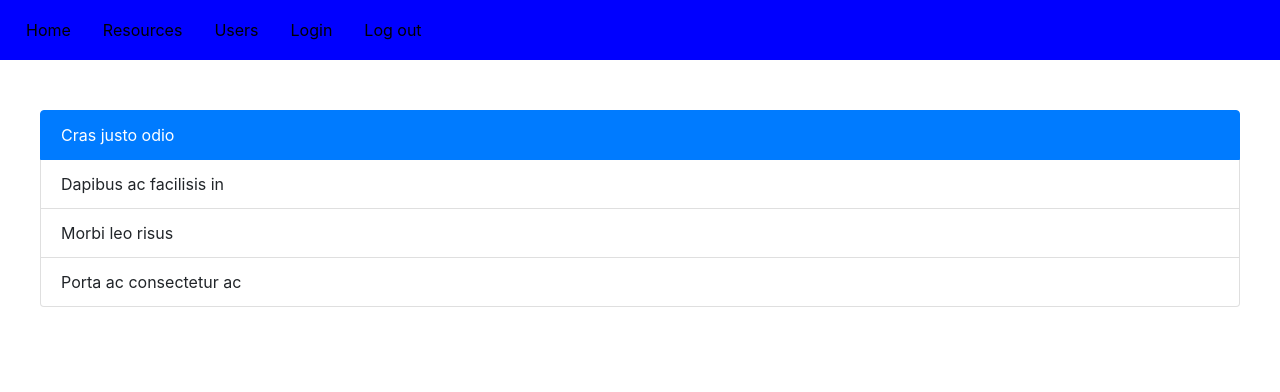
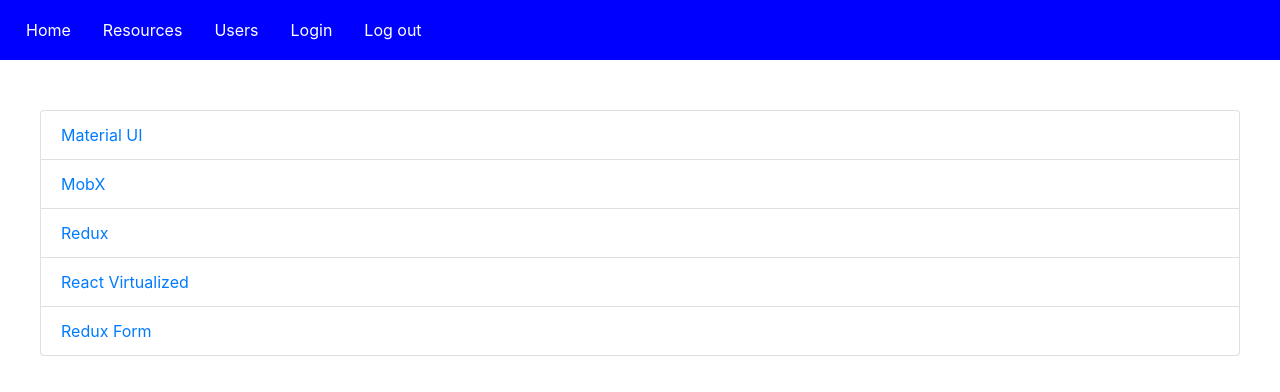
Before and after one commit to OlehHinko/admin-project, a React (Create React App) app: page /resources in a window 1280 px wide. Shown: the top 392 px of the page. Built offline with nearby package versions, Linux system fonts and the light colour scheme.

Commit message:
third commit

```diff
--- a/package.json
+++ b/package.json
@@ -10,7 +10,8 @@
     "react-dom": "^16.8.4",
     "react-router": "^5.0.0",
     "react-router-dom": "^5.0.0",
-    "react-scripts": "2.1.8"
+    "react-scripts": "2.1.8",
+    "react-switch": "^4.1.0"
   },
   "scripts": {
     "start": "react-scripts start",
--- a/src/App.js
+++ b/src/App.js
@@ -6,10 +6,11 @@
 import Resources from './components/Resources/Resources';
 import Users from './components/Users/Users';
 import Logination from './components/Logination/Logination';
-import User from "./components/Users/User/User";
 
 import {ButtonToolbar, Button, Images, Nav} from 'react-bootstrap';
 import {BrowserRouter, Route, Link} from 'react-router-dom';
+import User from "./components/Users/User/User";
+import {Switch} from "react-router";
 
 
 
@@ -20,11 +21,13 @@
           <BrowserRouter>
             <Header />
             <main>
-                <Route exact path='/' component={Home}/>
-                <Route path='/resources' component={Resources}/>
-                <Route path='/users' component={Users}/>
-                <Route path='/user/:topicId' component={User}/>
-                <Route path='/login' component={Logination}/>
+                <Switch>
+                    <Route exact path='/' component={Home}/>
+                    <Route path='/resources' component={Resources}/>
+                    <Route path='/users' component={Users}/>
+                    <Route path='/user/:id' component={User}/>
+                    <Route path='/login' component={Logination}/>
+                </Switch>
             </main>
           </BrowserRouter>
         </div>
--- a/src/components/Header/Header.js
+++ b/src/components/Header/Header.js
@@ -1,8 +1,17 @@
 import React from 'react';
 import './Header.scss';
 import {Nav} from 'react-bootstrap';
-import  {Link} from 'react-router-dom';
-const Header = (props) => {
+import {Link} from 'react-router-dom';
+import {Redirect} from "react-router";
+
+const Header = () => {
+    let removeLocalStorage = () =>{
+        localStorage.clear();
+        localStorage.setItem('0', 'false');
+       /* if (localStorage.getItem('0')){
+            <Redirect to="/login"/>
+        }*/
+    };
     return (
         <header className="header">
             <Nav>
@@ -19,7 +28,7 @@
                     <Nav.Link><Link to='/login'>Login</Link></Nav.Link>
                 </Nav.Item>
                 <Nav.Item>
-          <Nav.Link eventKey="disabled" disabled>
+                    <Nav.Link eventKey="disabled" onClick={removeLocalStorage}>
                         Log out
                     </Nav.Link>
                 </Nav.Item>
--- a/src/components/Header/Header.scss
+++ b/src/components/Header/Header.scss
@@ -3,7 +3,7 @@
   background-color: blue;
   .nav-item {
     a {
-      color: #000;
+      color: #ffffff;
     }
   }
 }
--- a/src/components/Logination/Logination.js
+++ b/src/components/Logination/Logination.js
@@ -3,6 +3,11 @@
 import {Form, Button} from 'react-bootstrap';
 
 const Logination = () => {
+
+    let setLocalStorage = () => {
+        localStorage.setItem('1','true');
+    };
+
   return (
       <Form>
         <Form.Group controlId="formBasicEmail">
@@ -19,11 +24,11 @@
         <Form.Group controlId="formBasicChecbox">
           <Form.Check type="checkbox" label="Check me out" />
         </Form.Group>
-        <Button variant="primary" type="submit">
+        <Button variant="primary" type="submit" onClick={setLocalStorage}>
           Submit
         </Button>
       </Form>
   );
-}
+};
 
 export default Logination;
--- a/src/components/Resources/Resources.js
+++ b/src/components/Resources/Resources.js
@@ -1,25 +1,30 @@
 import React from 'react';
 import './Resources.scss';
 import {ListGroup} from 'react-bootstrap';
+import {Link} from "react-router-dom";
+
 const Resources = (props) => {
     return (
         <div className="resources">
             <ListGroup as="ul">
-        <ListGroup.Item as="li" active>
-          Cras justo odio
+                <ListGroup.Item as="li">
+                    <a href='https://github.com/mui-org/material-ui' target="_blank">Material UI</a>
                 </ListGroup.Item>
                 <ListGroup.Item as="li">
-          Dapibus ac facilisis in
-        </ListGroup.Item>
-        <ListGroup.Item as="li" >
-          Morbi leo risus
+                    <a href='https://github.com/mobxjs/mobx' target="_blank">MobX</a>
                 </ListGroup.Item>
                 <ListGroup.Item as="li">
-          Porta ac consectetur ac
+                    <a href='https://github.com/reduxjs/react-redux' target="_blank">Redux</a>
+                </ListGroup.Item>
+                <ListGroup.Item as="li">
+                    <a href='https://github.com/bvaughn/react-virtualized' target="_blank">React Virtualized</a>
+                </ListGroup.Item>
+                <ListGroup.Item as="li">
+                    <a href='https://github.com/erikras/redux-form' target="_blank">Redux Form</a>
                 </ListGroup.Item>
             </ListGroup>
         </div>
     );
-}
+};
 
 export default Resources;
--- a/src/components/Users/User/User.js
+++ b/src/components/Users/User/User.js
@@ -1,12 +1,9 @@
 import React from 'react';
-import getUsers from '../Service/serviceUsers';
 
-const User = ({match}) => {
+const User =({match}) => {
     return (
-        <div>
-            <h3>{match.params.topicId}</h3>
-        </div>
+        <p>{match.params.id}</p>
     );
+};
 
-};
 export default User;
--- a/src/components/Users/Users.js
+++ b/src/components/Users/Users.js
@@ -25,6 +25,6 @@
             </div>
         );
     }
-};
+}
 
 export default Users;
```
Also changed, not shown: 1 other file (tests, documents, lock files or other folders). Lines whose indentation alone changed are shown as unchanged.
